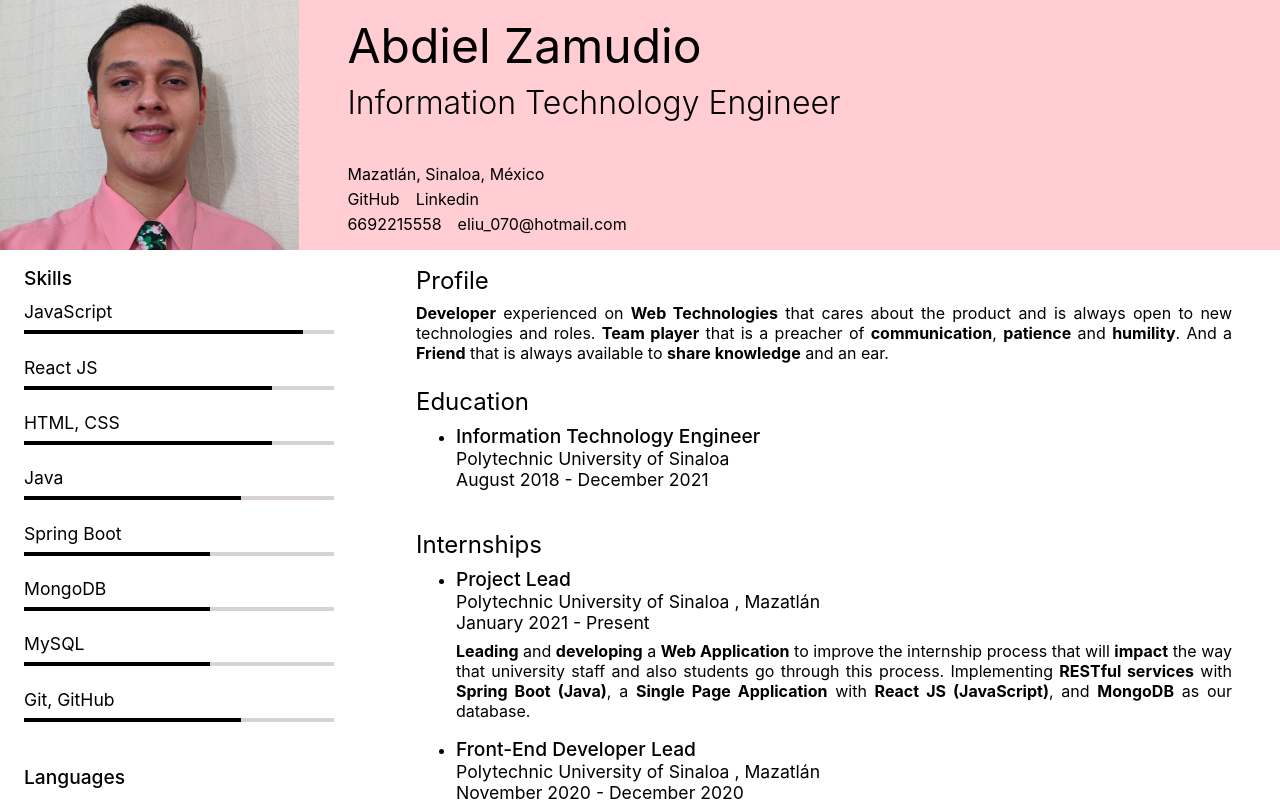
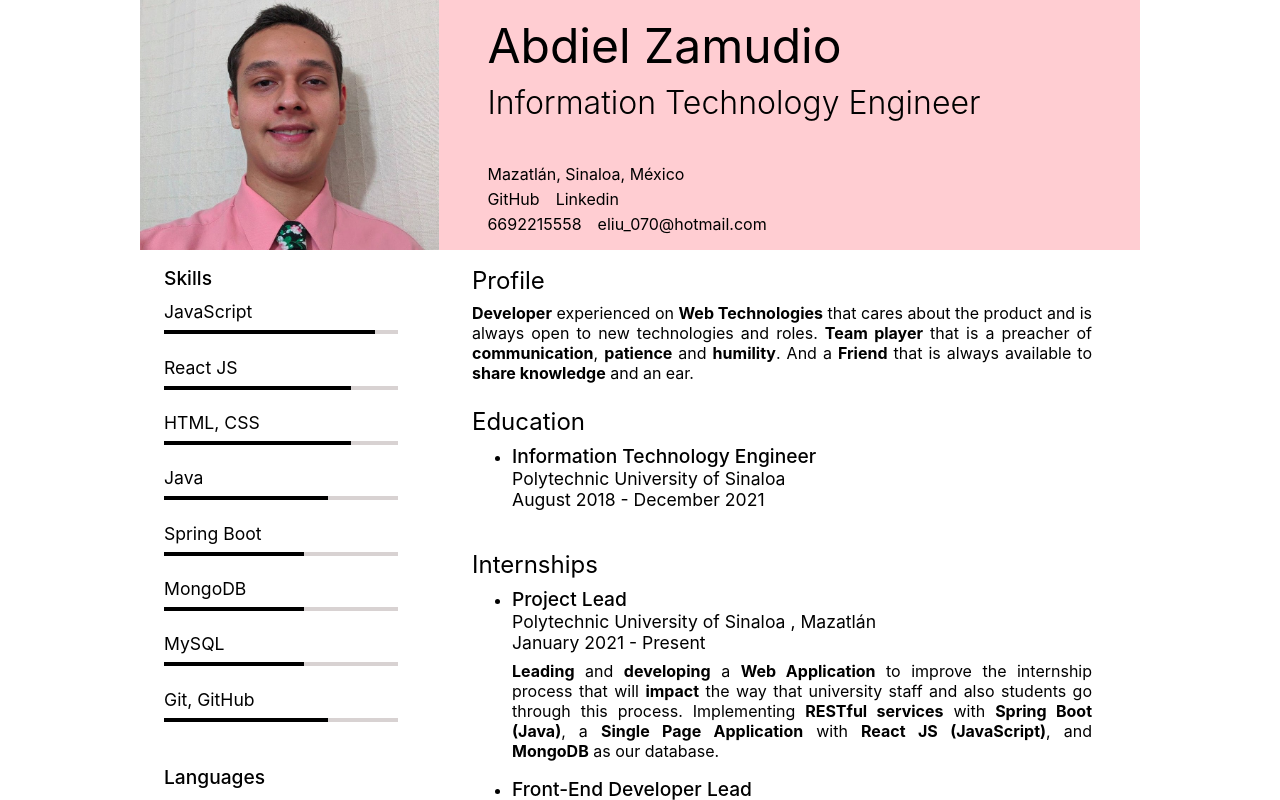
Before and after one commit to eliuabdiel/resume-maker, a React (Create React App) app: page / in a window 1280 px wide. Shown: the top 800 px of the page. Built offline with nearby package versions, Linux system fonts and the light colour scheme.

Commit message:
added fixed width to the main container, handsome boy

```diff
--- a/src/App.tsx
+++ b/src/App.tsx
@@ -119,7 +119,7 @@ const resumeContent = {
 
 const App: React.FC = () => {
   return (
-    <>
+    <div style={{width: "1000px", margin: "auto"}}>
       <Header
         personalInformation={
           resumeContent.personalInformation
@@ -141,7 +141,7 @@ const App: React.FC = () => {
           internshipsExperience={resumeContent.internshipsExperience}
         />
       </Body>
-    </>
+    </div>
   )
 }
 
```
Lines whose indentation alone changed are shown as unchanged.
